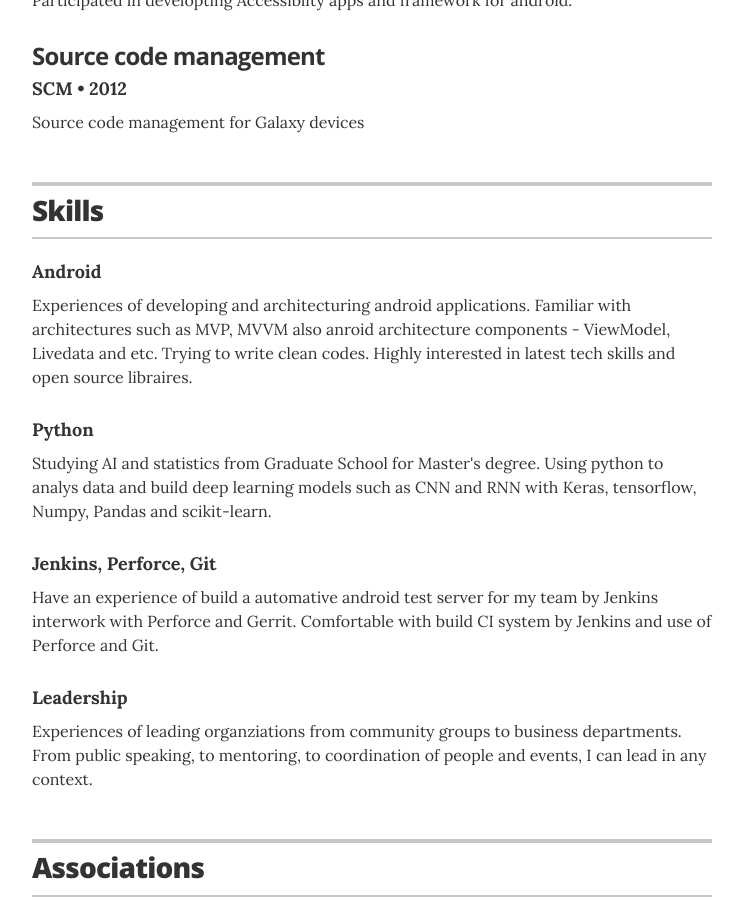
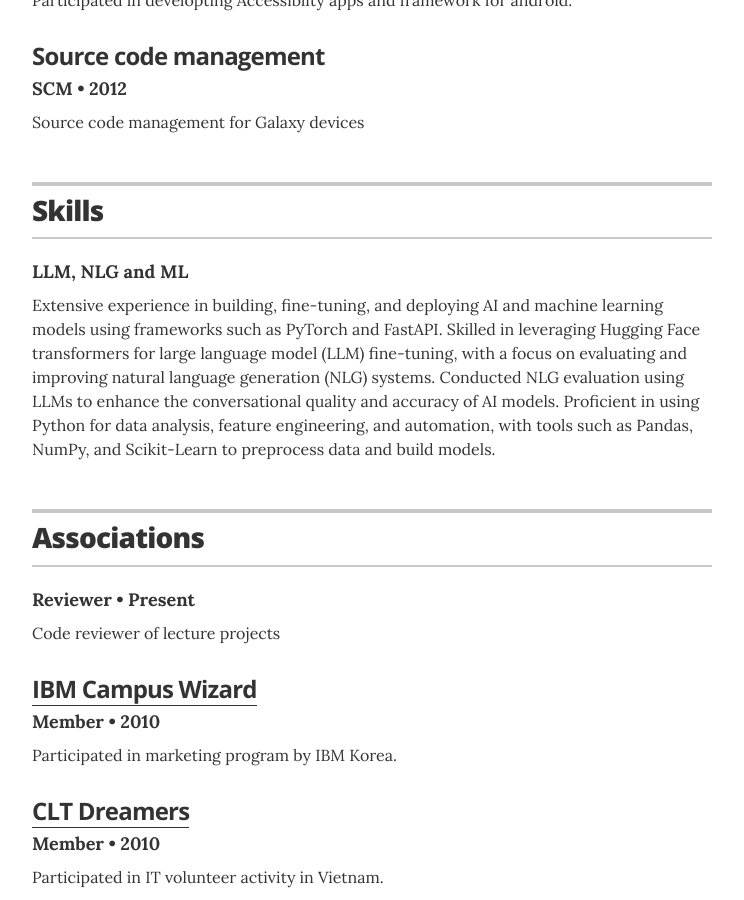
Before and after one commit to kofboy2000/resume, a Jekyll site: the page built from index.html, in a window 1280 px wide and 900 px high, scrolled down 2274 px. Shown: the whole window, without its empty margins (268-1012 px from the left). Built offline with Jekyll 4.4.1, drawn with Linux system fonts in a browser that asks for light colours.

Commit message:
Update skills.yml

```diff
--- a/_data/skills.yml
+++ b/_data/skills.yml
@@ -1,16 +1,7 @@
 # Skills
-# Main
-- skill: Android
-  description: Experiences of developing and architecturing android applications. Familiar with architectures such as MVP, MVVM also anroid architecture components - ViewModel, Livedata and etc. Trying to write clean codes. Highly interested in latest tech skills and open source libraires.
-
-# Second
-- skill: Python
-  description: Studying AI and statistics from Graduate School for Master's degree. Using python to analys data and build deep learning models such as CNN and RNN with Keras, tensorflow, Numpy, Pandas and scikit-learn.
-
-# Third
-- skill: Jenkins, Perforce, Git
-  description: Have an experience of build a automative android test server for my team by Jenkins interwork with Perforce and Gerrit. Comfortable with build CI system by Jenkins and use of Perforce and Git.
-
-# Fourth
-- skill: Leadership
-  description: Experiences of leading organziations from community groups to business departments. From public speaking, to mentoring, to coordination of people and events, I can lead in any context.
+- skill: LLM, NLG and ML
+  description: >
+    Extensive experience in building, fine-tuning, and deploying AI and machine learning models using frameworks such as PyTorch and FastAPI.
+    Skilled in leveraging Hugging Face transformers for large language model (LLM) fine-tuning, with a focus on evaluating and improving natural language generation (NLG) systems.
+    Conducted NLG evaluation using LLMs to enhance the conversational quality and accuracy of AI models.
+    Proficient in using Python for data analysis, feature engineering, and automation, with tools such as Pandas, NumPy, and Scikit-Learn to preprocess data and build models.
```
